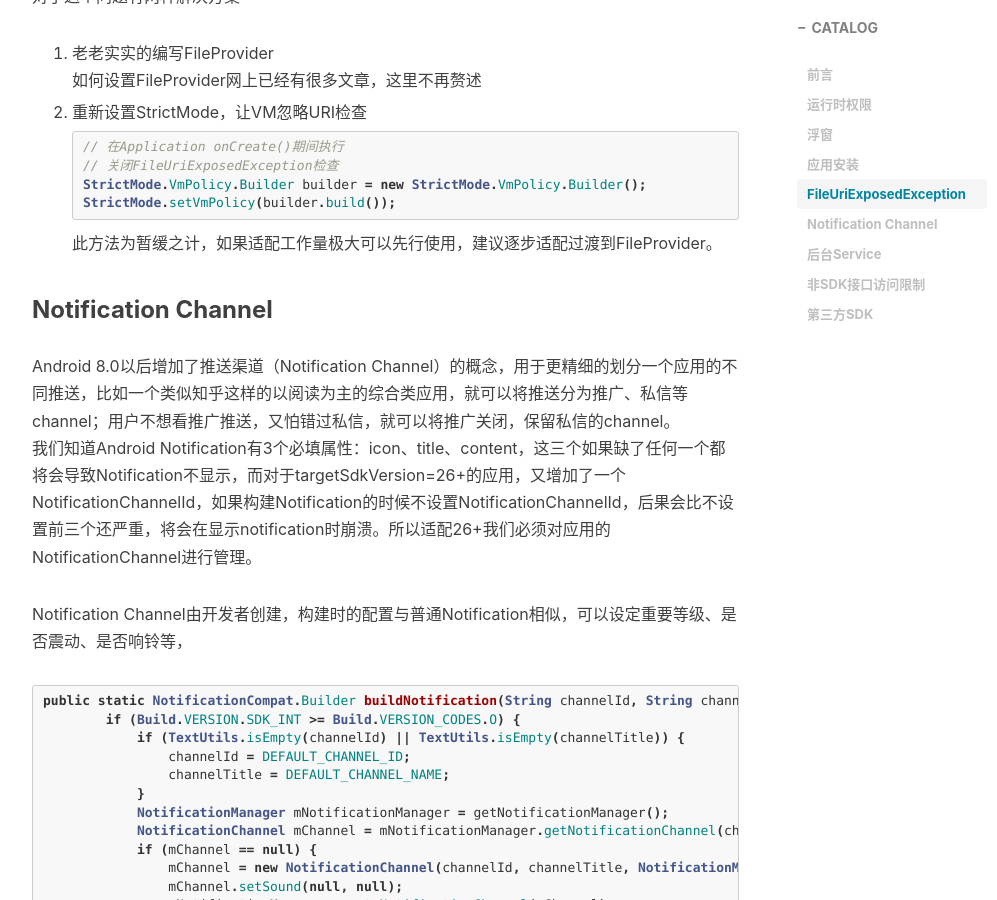
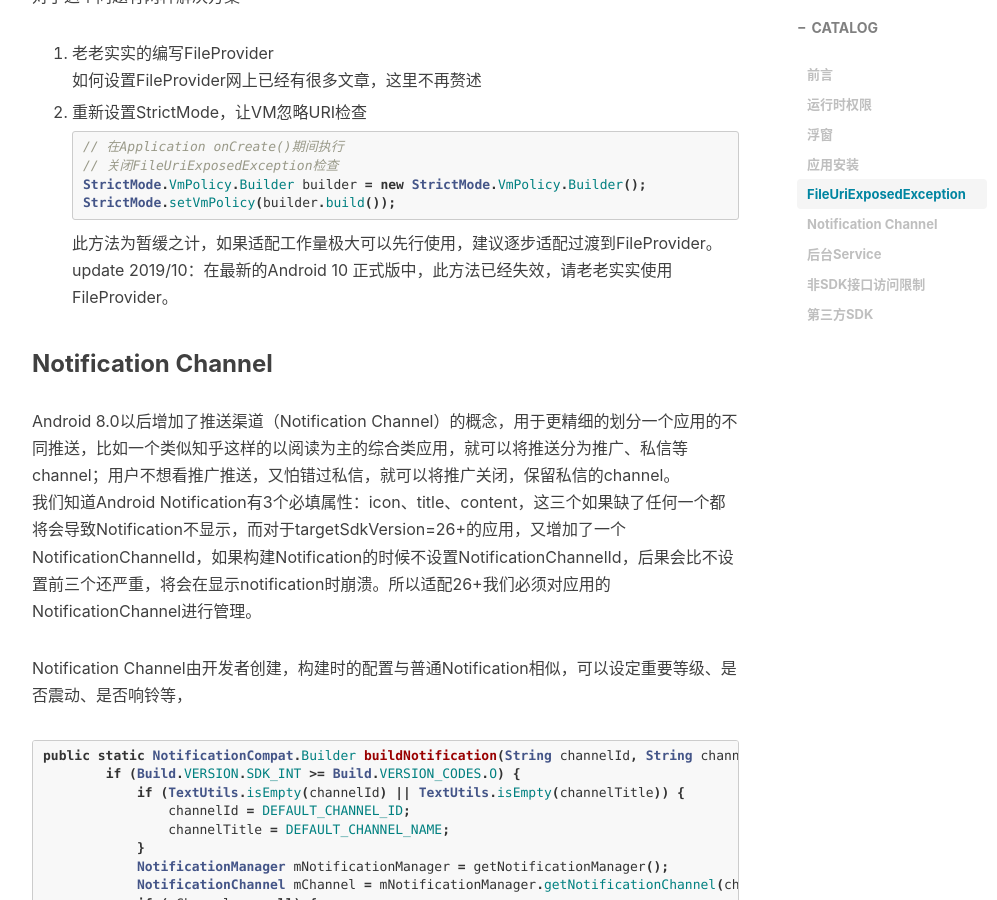
Before and after one commit to lx8421bcd/lx8421bcd.github.io, a Jekyll site: the page built from _posts/2018-12-21-提升targetSdkVersion至26+适配概要.md, in a window 1280 px wide and 900 px high, scrolled down 3469 px. Shown: the whole window, without its empty margins (233-1230 px from the left). Built offline with Jekyll 4.4.1, drawn with Linux system fonts in a browser that asks for light colours; nearby versions of some CDN libraries; comment, search, counter and statistics services are not loaded.

Commit message:
Update 2018-12-21-提升targetSdkVersion至26+适配概要.md
update android 10 changes

````diff
--- a/_posts/2018-12-21-提升targetSdkVersion至26+适配概要.md
+++ b/_posts/2018-12-21-提升targetSdkVersion至26+适配概要.md
@@ -117,6 +117,7 @@ StrictMode.VmPolicy.Builder builder = new StrictMode.VmPolicy.Builder();
 StrictMode.setVmPolicy(builder.build());
 ```
 此方法为暂缓之计，如果适配工作量极大可以先行使用，建议逐步适配过渡到FileProvider。
+update 2019/10：在最新的Android 10 正式版中，此方法已经失效，请老老实实使用FileProvider。
 
 
 ### Notification Channel
````
